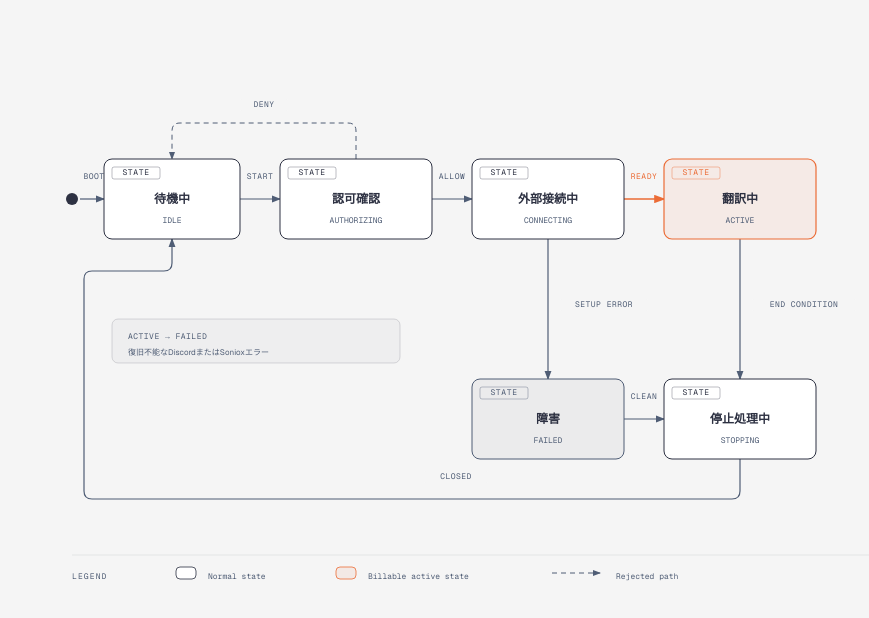
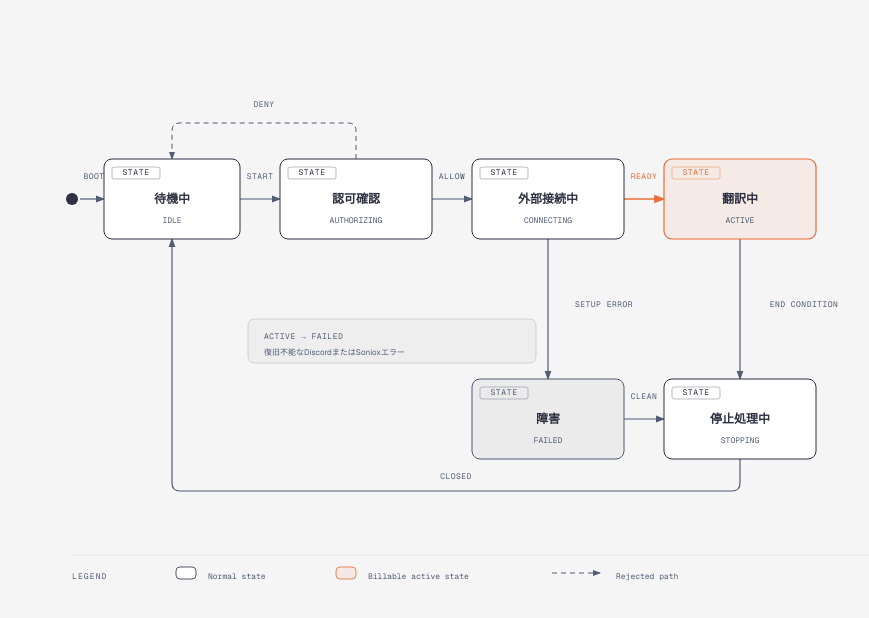
Before and after one commit to sota411/discord-translate, a website: page docs/diagrams/session-state.html in a window 1280 px wide. Shown: the part 122-740 px from the top of the page, without its empty margins (128-997 px from the left). Drawn offline with nearby package versions, Linux system fonts and the light colour scheme.

Commit message:
fix: 図解の不要な配線迂回を解消

```diff
--- a/docs/diagrams/session-state.html
+++ b/docs/diagrams/session-state.html
@@ -72,7 +72,7 @@
       <line x1="516" y1="220" x2="516" y2="360" stroke="#4f5d75" stroke-width="1.2" marker-end="url(#arrow)"/>
       <line x1="708" y1="220" x2="708" y2="360" stroke="#4f5d75" stroke-width="1.2" marker-end="url(#arrow)"/>
       <line x1="592" y1="400" x2="632" y2="400" stroke="#4f5d75" stroke-width="1.2" marker-end="url(#arrow)"/>
-      <path d="M 708 440 V 472 Q 708 480 700 480 H 60 Q 52 480 52 472 V 260 Q 52 252 60 252 H 132 Q 140 252 140 244 V 220" fill="none" stroke="#4f5d75" stroke-width="1.2" marker-end="url(#arrow)"/>
+      <path d="M 708 440 V 464 Q 708 472 700 472 H 148 Q 140 472 140 464 V 220" fill="none" stroke="#4f5d75" stroke-width="1.2" marker-end="url(#arrow)"/>
 
       <!-- Transition labels -->
       <rect x="52" y="152" width="20" height="12" rx="2" fill="#f5f5f5"/>
@@ -149,9 +149,9 @@
       <text x="708" y="424" fill="#4f5d75" font-size="8" font-family="'Geist Mono', monospace" text-anchor="middle">STOPPING</text>
 
       <!-- State-wide fatal error note -->
-      <rect x="80" y="300" width="288" height="44" rx="6" fill="rgba(45,49,66,0.03)" stroke="rgba(45,49,66,0.20)" stroke-width="0.8"/>
-      <text x="96" y="320" fill="#4f5d75" font-size="8" font-family="'Geist Mono', monospace" letter-spacing="0.06em">ACTIVE → FAILED</text>
-      <text x="96" y="336" fill="#4f5d75" font-size="8" font-family="'Geist', 'Noto Sans JP', sans-serif">復旧不能なDiscordまたはSonioxエラー</text>
+      <rect x="216" y="300" width="288" height="44" rx="6" fill="rgba(45,49,66,0.03)" stroke="rgba(45,49,66,0.20)" stroke-width="0.8"/>
+      <text x="232" y="320" fill="#4f5d75" font-size="8" font-family="'Geist Mono', monospace" letter-spacing="0.06em">ACTIVE → FAILED</text>
+      <text x="232" y="336" fill="#4f5d75" font-size="8" font-family="'Geist', 'Noto Sans JP', sans-serif">復旧不能なDiscordまたはSonioxエラー</text>
 
       <!-- Legend strip -->
       <line x1="40" y1="536" x2="920" y2="536" stroke="rgba(45,49,66,0.10)" stroke-width="0.8"/>
```
Also changed, not shown: docs/diagrams/system-architecture.html (+3 -3 lines), docs/diagrams/session-state.svg, docs/diagrams/system-architecture.svg.
